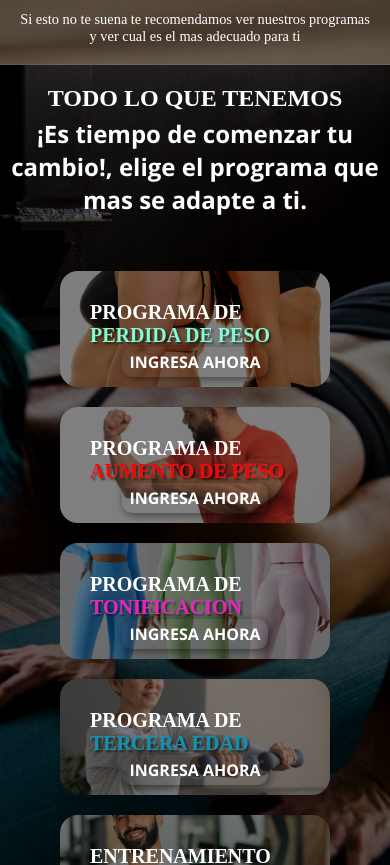
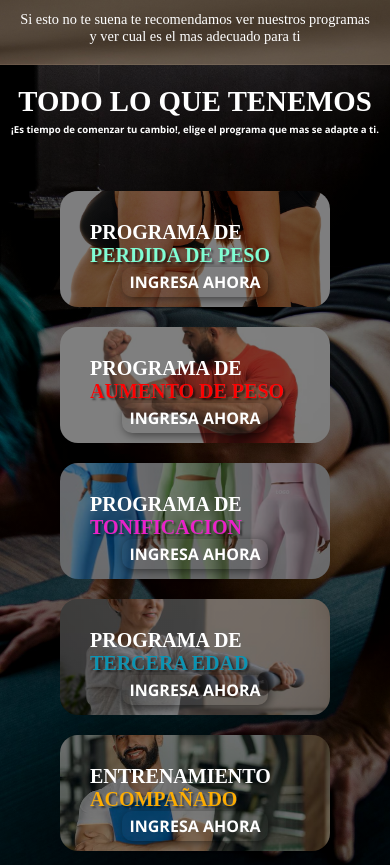
Before and after one commit to YefersonGarciaGiraldo/Interfaz-pagina-web, a plain HTML site: page index.html in a window 390 px wide. Shown: the part 1760-2625 px from the top of the page. Drawn offline with nearby package versions, Linux system fonts and the light colour scheme.

Commit message:
cambio tamaños de fuente h4

```diff
--- a/index.css
+++ b/index.css
@@ -12,7 +12,8 @@ body{margin: 0;}
 h1 { font-size: clamp(1.8rem, 5vw, 4rem); }
 h2 { font-size: clamp(1.5rem, 4.5vw, 3rem); }
 h3 { font-size: clamp(1.25rem, 4vw, 2.5rem); }
-h4{font-size:2em;}
+#todo{font-size: clamp(1.8rem, 5vw, 4rem)}
+h4{font-size:0.8em;}
 p, li { font-size: clamp(0.9rem, 2.5vw, 1.5rem); }
 
 /* fuentes */
@@ -209,7 +210,6 @@ h4{
     margin-top: 5px;
     text-align: center;
     align-items: center;
-    font-size: 7
 }
 #nube p{
     display: none;
@@ -445,7 +445,7 @@ footer #copy{
 
     /* cartas desktop */
 
-    h2 { font-size: clamp(2.5rem, 5.5vw, 4rem); }
+    #todo { font-size: clamp(2.5rem, 5.5vw, 4rem); }
     h4{font-size: 1rem; }
 
     #nube .orden, .orden2{
```
